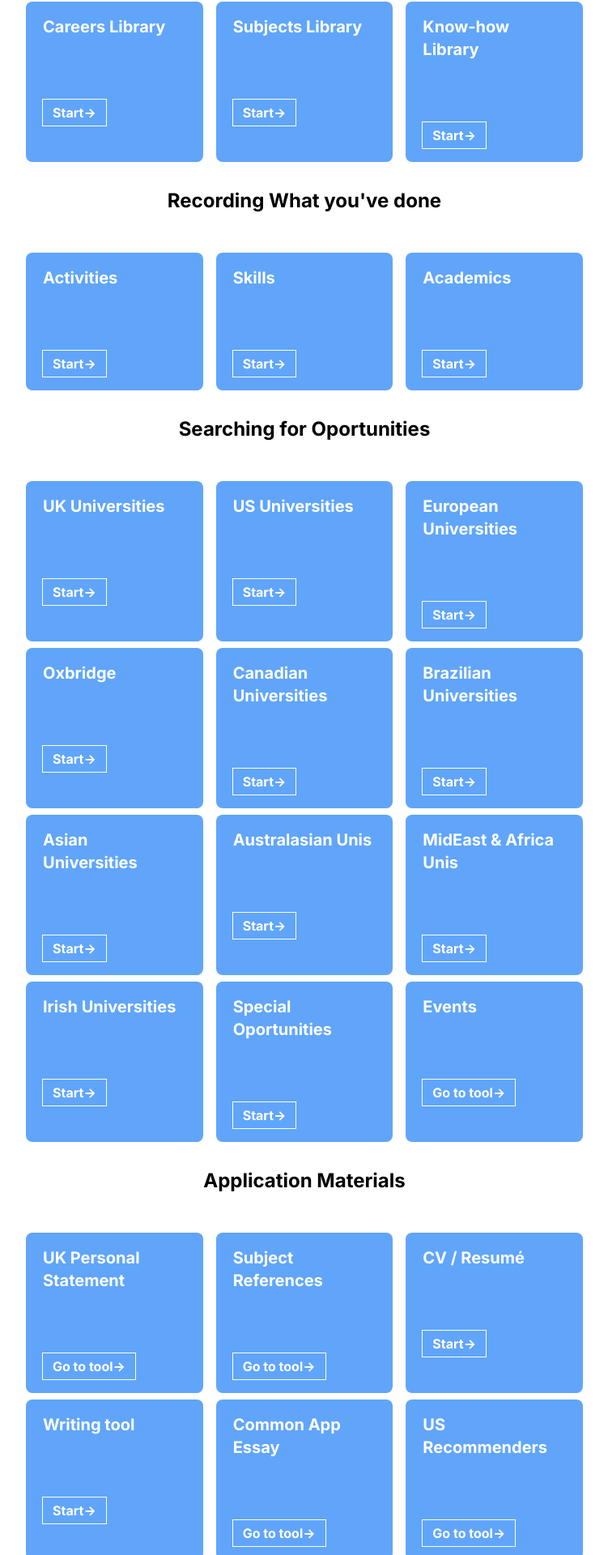
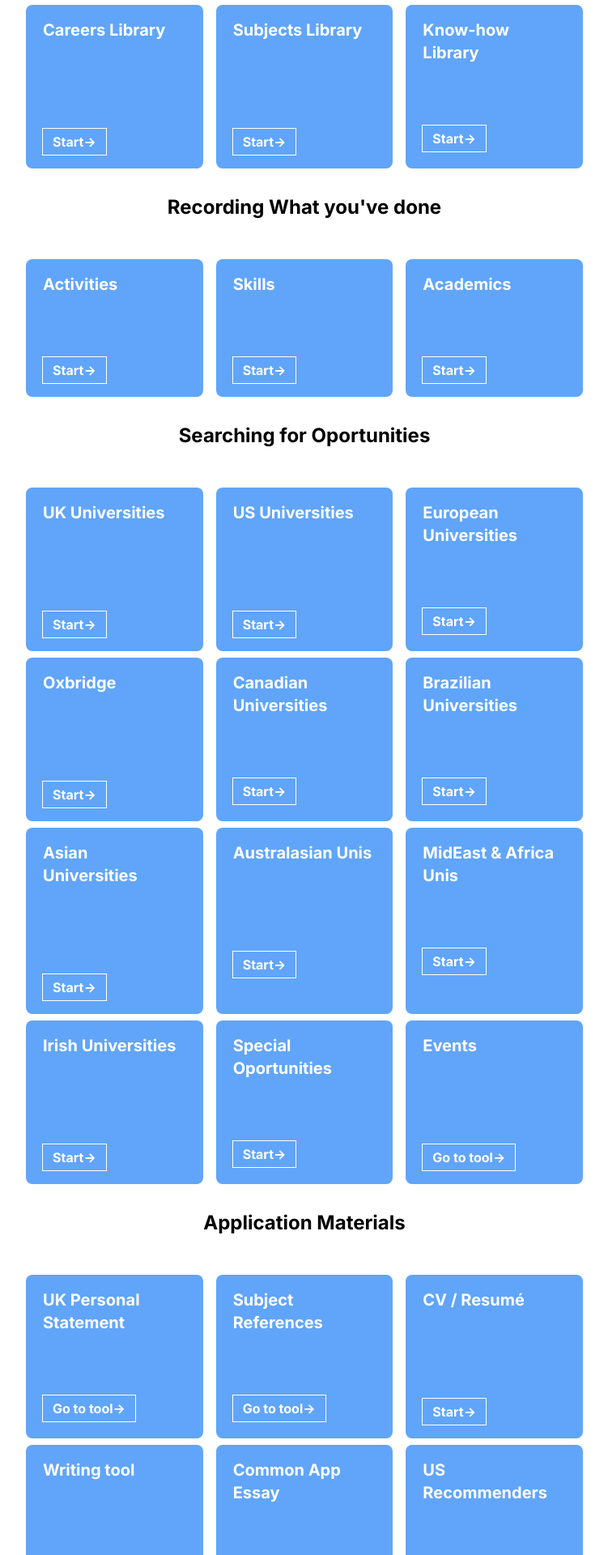
Before and after one commit to contrastguy/SP-Jain-Global-2023, a Next.js app in the folder my-app/: page / in a window 1280 px wide. Shown: the part 878-2798 px from the top of the page at 81% size, without its empty margins (264-1015 px from the left). Built offline with nearby package versions, Linux system fonts and the light colour scheme.

Commit message:
Fix: inline buttons

```diff
--- a/my-app/src/app/page.js
+++ b/my-app/src/app/page.js
@@ -58,7 +58,7 @@
               Interest Profile
             </h2>
             <button
-              className={`m-0 max-w-[30ch] text-md inline-flex items-center mt-16  px-3 py-1  font-bold text-white  ring-1 ring-white `}
+              className={`m-0 max-w-[30ch] text-md inline-flex items-center mt-24  px-3 py-1  font-bold text-white  ring-1 ring-white `}
             >
               Start{" "}
               <span className="inline-block transition-transform group-hover:translate-x-1 motion-reduce:transform-none">
@@ -105,7 +105,7 @@
               Careers Library
             </h2>
             <button
-              className={`m-0 max-w-[30ch] text-md inline-flex items-center mt-16  px-3 py-1  font-bold text-white  ring-1 ring-white `}
+              className={`m-0 max-w-[30ch] text-md inline-flex items-center mt-24  px-3 py-1  font-bold text-white  ring-1 ring-white `}
             >
               Start{" "}
               <span className="inline-block transition-transform group-hover:translate-x-1 motion-reduce:transform-none">
@@ -124,7 +124,7 @@
               Subjects Library
             </h2>
             <button
-              className={`m-0 max-w-[30ch] text-md inline-flex items-center mt-16  px-3 py-1  font-bold text-white  ring-1 ring-white `}
+              className={`m-0 max-w-[30ch] text-md inline-flex items-center mt-24  px-3 py-1  font-bold text-white  ring-1 ring-white `}
             >
               Start{" "}
               <span className="inline-block transition-transform group-hover:translate-x-1 motion-reduce:transform-none">
@@ -235,7 +235,7 @@
               UK Universities
             </h2>
             <button
-              className={`m-0 max-w-[30ch] text-md inline-flex items-center mt-16  px-3 py-1  font-bold text-white  ring-1 ring-white `}
+              className={`m-0 max-w-[30ch] text-md inline-flex items-center mt-24  px-3 py-1  font-bold text-white  ring-1 ring-white `}
             >
               Start{" "}
               <span className="inline-block transition-transform group-hover:translate-x-1 motion-reduce:transform-none">
@@ -254,7 +254,7 @@
               US Universities
             </h2>
             <button
-              className={`m-0 max-w-[30ch] text-md inline-flex items-center mt-16  px-3 py-1  font-bold text-white  ring-1 ring-white `}
+              className={`m-0 max-w-[30ch] text-md inline-flex items-center mt-24  px-3 py-1  font-bold text-white  ring-1 ring-white `}
             >
               Start{" "}
               <span className="inline-block transition-transform group-hover:translate-x-1 motion-reduce:transform-none">
@@ -290,7 +290,7 @@
           >
             <h2 className={`mb-3 text-xl font-bold text-white`}>Oxbridge</h2>
             <button
-              className={`m-0 max-w-[30ch] text-md inline-flex items-center mt-16  px-3 py-1  font-bold text-white  ring-1 ring-white `}
+              className={`m-0 max-w-[30ch] text-md inline-flex items-center mt-24  px-3 py-1  font-bold text-white  ring-1 ring-white `}
             >
               Start{" "}
               <span className="inline-block transition-transform group-hover:translate-x-1 motion-reduce:transform-none">
@@ -347,7 +347,7 @@
               Asian Universities
             </h2>
             <button
-              className={`m-0 max-w-[30ch] text-md inline-flex items-center mt-16  px-3 py-1  font-bold text-white  ring-1 ring-white `}
+              className={`m-0 max-w-[30ch] text-md inline-flex items-center mt-24  px-3 py-1  font-bold text-white  ring-1 ring-white `}
             >
               Start{" "}
               <span className="inline-block transition-transform group-hover:translate-x-1 motion-reduce:transform-none">
@@ -366,7 +366,7 @@
               Australasian Unis
             </h2>
             <button
-              className={`m-0 max-w-[30ch] text-md inline-flex items-center mt-16  px-3 py-1  font-bold text-white  ring-1 ring-white `}
+              className={`m-0 max-w-[30ch] text-md inline-flex items-center mt-24  px-3 py-1  font-bold text-white  ring-1 ring-white `}
             >
               Start{" "}
               <span className="inline-block transition-transform group-hover:translate-x-1 motion-reduce:transform-none">
@@ -404,7 +404,7 @@
               Irish Universities
             </h2>
             <button
-              className={`m-0 max-w-[30ch] text-md inline-flex items-center mt-16  px-3 py-1  font-bold text-white  ring-1 ring-white `}
+              className={`m-0 max-w-[30ch] text-md inline-flex items-center mt-24  px-3 py-1  font-bold text-white  ring-1 ring-white `}
             >
               Start{" "}
               <span className="inline-block transition-transform group-hover:translate-x-1 motion-reduce:transform-none">
@@ -440,7 +440,7 @@
           >
             <h2 className={`mb-3 text-xl font-bold text-white`}>Events</h2>
             <button
-              className={`m-0 max-w-[30ch] text-md inline-flex items-center mt-16  px-3 py-1  font-bold text-white  ring-1 ring-white `}
+              className={`m-0 max-w-[30ch] text-md inline-flex items-center mt-24  px-3 py-1  font-bold text-white  ring-1 ring-white `}
             >
               Go to tool{" "}
               <span className="inline-block transition-transform group-hover:translate-x-1 motion-reduce:transform-none">
@@ -506,7 +506,7 @@
           >
             <h2 className={`mb-3 text-xl font-bold text-white`}>CV / Resumé</h2>
             <button
-              className={`m-0 max-w-[30ch] text-md inline-flex items-center mt-16  px-3 py-1  font-bold text-white  ring-1 ring-white `}
+              className={`m-0 max-w-[30ch] text-md inline-flex items-center mt-24  px-3 py-1  font-bold text-white  ring-1 ring-white `}
             >
               Start{" "}
               <span className="inline-block transition-transform group-hover:translate-x-1 motion-reduce:transform-none">
@@ -525,7 +525,7 @@
               Writing tool
             </h2>
             <button
-              className={`m-0 max-w-[30ch] text-md inline-flex items-center mt-16  px-3 py-1  font-bold text-white  ring-1 ring-white `}
+              className={`m-0 max-w-[30ch] text-md inline-flex items-center mt-24  px-3 py-1  font-bold text-white  ring-1 ring-white `}
             >
               Start{" "}
               <span className="inline-block transition-transform group-hover:translate-x-1 motion-reduce:transform-none">
```
